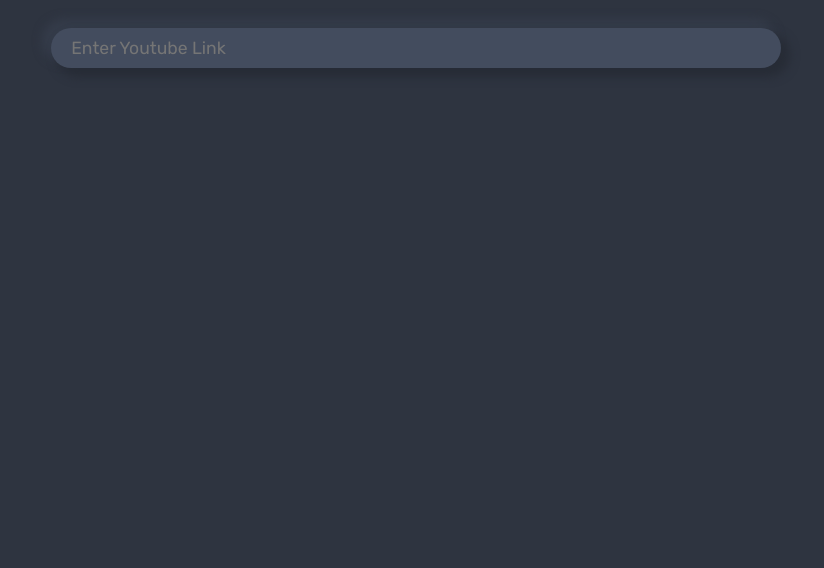
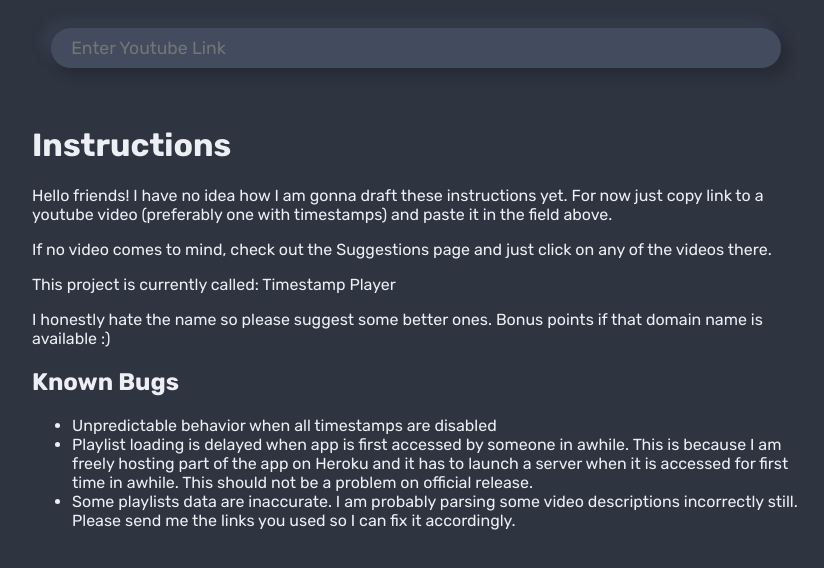
Before and after one commit to DenmarFel/hoppytime, a React (Create React App) app: page / in a window 1280 px wide. Shown: the top 568 px of the page, without its empty margins (224-1048 px from the left). Built offline with nearby package versions, Linux system fonts and the light colour scheme.

Commit message:
Fixed some bugs. Added some links. Drafted some of the other pages

```diff
--- a/src/App.js
+++ b/src/App.js
@@ -27,8 +27,14 @@
   }, [isNavOpened]);
 
   const handleVideoChange = (link) => {
-    let videoId = link ? new URL(link).searchParams.get('v') : null;
-    setVideoId(videoId);
+    if (!link) return;
+
+    let url = new URL(link);
+    if (url.hostname === 'www.youtube.com') {
+      setVideoId(url.searchParams.get('v'));
+    } else if (url.hostname === 'youtu.be') {
+      setVideoId(url.pathname);
+    }
   };
 
   return (
--- a/src/Css/App.css
+++ b/src/Css/App.css
@@ -331,3 +331,14 @@
   transition: 0.3s;
   border-radius: 50%;
 }
+
+#player-instructions {
+  text-align: left;
+}
+
+#ideas {
+  text-align: left;
+}
+#ideas div {
+  padding-bottom: 20px;
+}
--- a/src/Sass/App.scss
+++ b/src/Sass/App.scss
@@ -398,3 +398,15 @@
     }
   }
 }
+
+#player-instructions {
+  text-align: left;
+}
+
+#ideas {
+  text-align: left;
+
+  div {
+    padding-bottom: 20px;
+  }
+}
--- a/src/views/Ideas/Ideas.js
+++ b/src/views/Ideas/Ideas.js
@@ -12,14 +12,17 @@
 	return (
 		<div id="ideas">
 			<h1>Ideas</h1>
+			<div onClick={() => useSuggestedVideo('https://www.youtube.com/watch?v=TURbeWK2wwg')}>
+				Mixup a memorized lofi-playlist: 4 A.M Study Session 📚 - [lofi hip hop/chill beats]
+			</div>
 			<div onClick={() => useSuggestedVideo('https://www.youtube.com/watch?v=W5AZeNGB6Ds&t=1406s')}>
-				Zelda Music To Relax/Study/Work/Game
+				Listen to music from your favorite video game: Zelda Music To Relax/Study/Work/Game
 			</div>
 			<div onClick={() => useSuggestedVideo('https://www.youtube.com/watch?v=rfscVS0vtbw')}>
-				Learn Python - Full Course for Beginners [Tutorial]
+				Breakdown a long lecture video: Learn Python - Full Course for Beginners [Tutorial]
 			</div>
 			<div onClick={() => useSuggestedVideo('https://www.youtube.com/watch?v=nf0llz_Rfd0&t=935s')}>
-				MIXED: Blade Runner 2049 Original Motion Picture Soundtrack
+				Play your favorite movie soundtrack: MIXED: Blade Runner 2049 Original Motion Picture Soundtrack
 			</div>
 		</div>
 	)
--- a/src/views/Navigation/NavLinks.js
+++ b/src/views/Navigation/NavLinks.js
@@ -7,8 +7,8 @@
 			<ul onClick={props.onClick}>
 				<Link to="/"><li><i class="bi bi-house"></i> Home</li></Link>
 				<Link to="/ideas"><li><i class="bi bi-lightbulb" /> Ideas</li></Link>
-				<Link to="/ideas"><li><i class="bi bi-github" /> Github</li></Link>
-				<Link to="/coffee"><li><i class="bi bi-cup" /> Buy Me Coffee</li></Link>
+				<a href="https://github.com/DenmarFel/video-timestamp-player" target="_blank" rel="noopener noreferrer"><li><i class="bi bi-github" /> Github</li></a>
+				<a href="https://www.buymeacoffee.com/denmar" target="_blank" rel="noopener noreferrer"><li><i class="bi bi-cup" /> Buy Me Coffee</li></a>
 			</ul>
 		</nav>
 	)
--- a/src/views/Player/Player.js
+++ b/src/views/Player/Player.js
@@ -111,8 +111,9 @@
 		setDisabledIndexes(disabledIndexesCopy);
 	};
 
+	if (props.videoId) {
 		return (
-		<div id="player" className={`${props.videoId ? '' : 'display-none'}`}>
+			<div id="player">
 				<Video
 					videoId={props.videoId}
 					timestampData={timestampData}
@@ -158,4 +159,23 @@
 						onTimestampToggle={(indx, reason) => handleTimestampToggle(indx, reason)} />
 			</div>
 		)
+	} else {
+		return (
+			<div id="player-instructions">
+				<h1>Instructions</h1>
+				<p>Hello friends! I have no idea how I am gonna draft these instructions yet. For now just copy link to a youtube video (preferably one with timestamps) and paste it in the field above.</p>
+				<p>If no video comes to mind, check out the Suggestions page and just click on any of the videos there. </p>
+				<p>This project is currently called: Timestamp Player</p>
+				<p>I honestly hate the name so please suggest some better ones. Bonus points if that domain name is available :)</p>
+
+				<h2>Known Bugs</h2>
+				<ul>
+					<li>Unpredictable behavior when all timestamps are disabled</li>
+					<li>Playlist loading is delayed when app is first accessed by someone in awhile. This is because I am freely hosting part of the app on Heroku and it has to launch a server when it is accessed for
+						first time in awhile. This should not be a problem on official release.</li>
+					<li>Some playlists data are inaccurate. I am probably parsing some video descriptions incorrectly still. Please send me the links you used so I can fix it accordingly.</li>
+				</ul>
+			</div>
+		)
 	}
+}
--- a/src/views/Player/Video.js
+++ b/src/views/Player/Video.js
@@ -41,11 +41,20 @@
 				autoplay: 1,
 			},
 			events: {
-				onReady: event => setVideoPlayer(event.target)
+				onReady: event => setVideoPlayer(event.target),
+				onStateChange: onPlayerStateChange,
 			}
 		});
 		props.setPlaying(true);
 	};
+
+	const onPlayerStateChange = (event) => {
+		if (event.data === window.YT.PlayerState.PLAYING) {
+			props.setPlaying(true);
+		} else if (event.data === window.YT.PlayerState.PAUSED) {
+			props.setPlaying(false);
+		}
+	}
 
 	const loadPlaylist = () => {
 		if (!videoPlayer) return;
```
Lines whose indentation alone changed are shown as unchanged.
